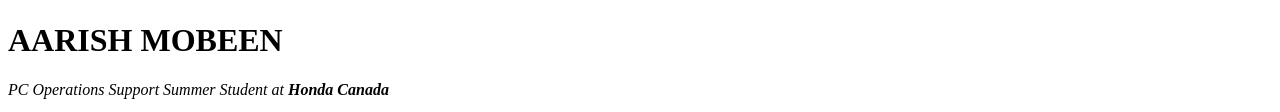
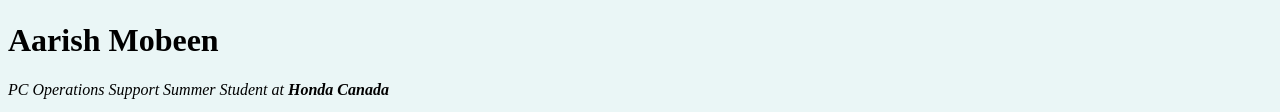
Before and after one commit to Aarish99/cv, a plain HTML site: page index.html in a window 1280 px wide. Shown: the part 311-423 px from the top of the page. Drawn offline with Linux system fonts and the light colour scheme.

Commit message:
Add files via upload

```diff
--- a/index.html
+++ b/index.html
@@ -6,9 +6,9 @@
   <title>Aarish Mobeen's Personal Site</title>
 </head>
 
-<body>
+<body style="background-color:#EAF6F6;">
   <img src="https://media-exp1.licdn.com/dms/image/C5603AQHVSL4ZlaI5Jg/profile-displayphoto-shrink_200_200/0?e=1589414400&v=beta&t=msvV1ExxYbaiy7Ky_0Lt-P6V3I8Y7ox6zQHE8ypfvlM" alt="Aarish Mobeen's Profile Picture">
-  <h1>AARISH MOBEEN</h1>
+  <h1>Aarish Mobeen</h1>
   <p><em>PC Operations Support Summer Student at <strong>Honda Canada</strong></em></p>
   <p>I am a current third-year student at Ryerson University studying Information Technology Management </p>
   <hr>
```
